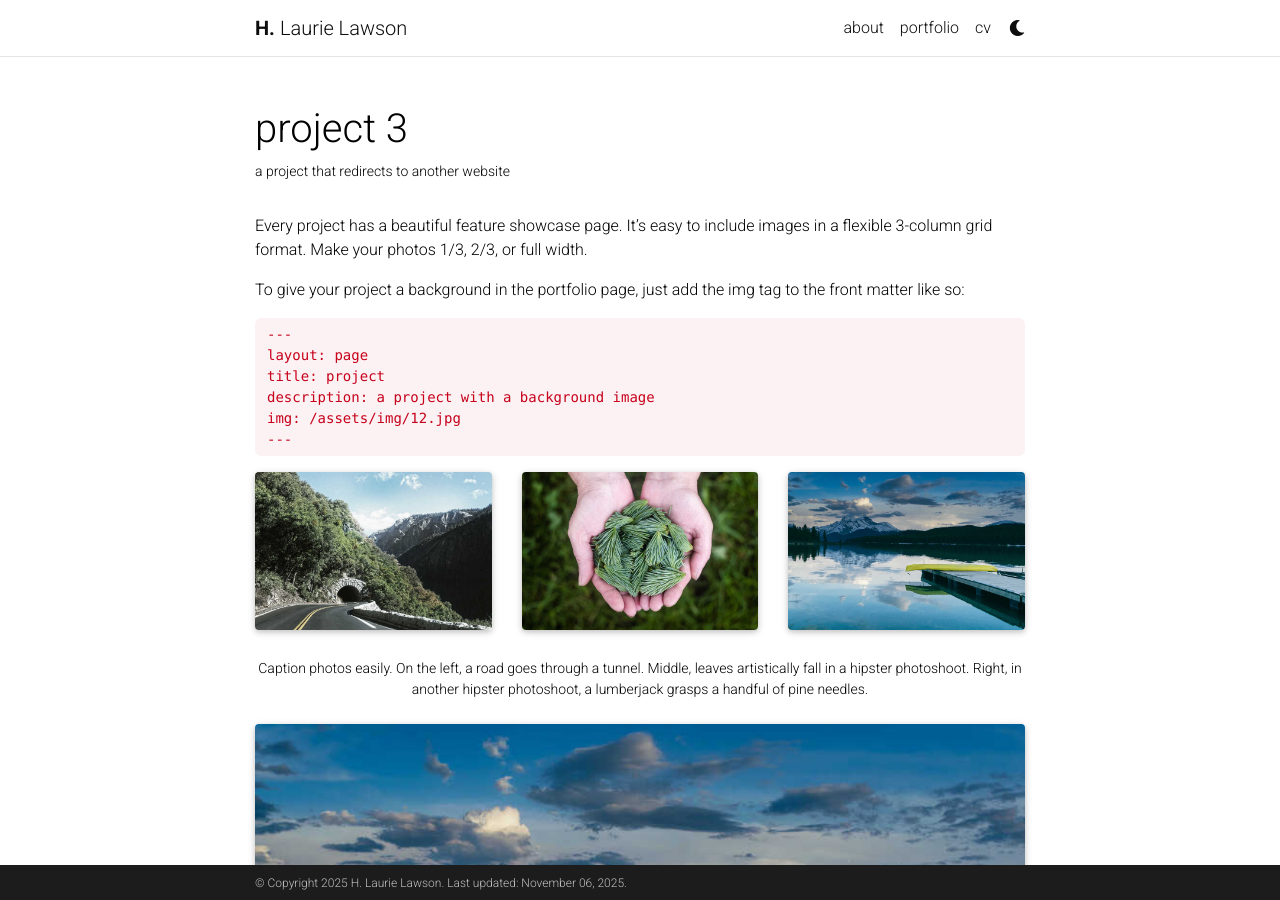
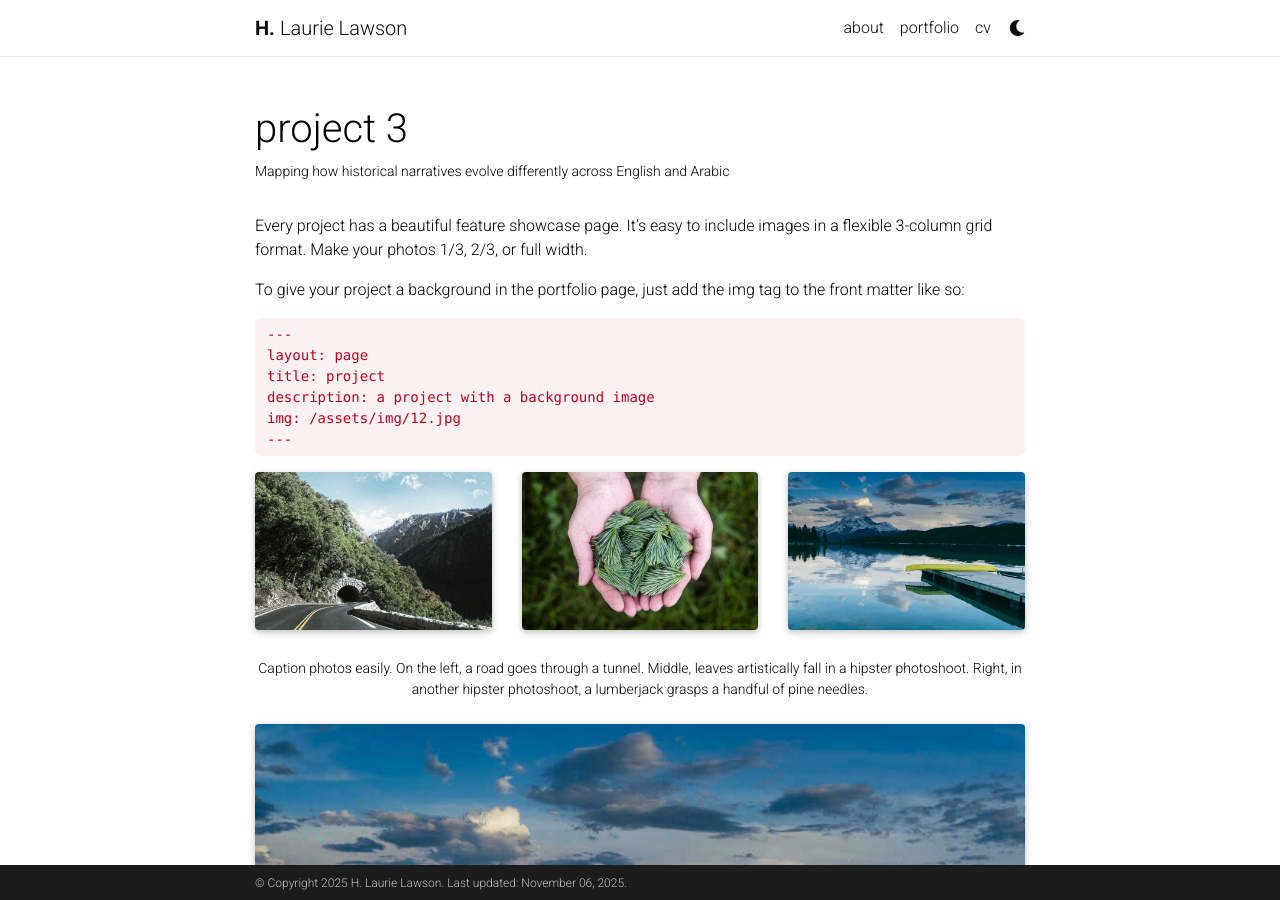
Before and after one commit to hlaurielawson/hlaurielawson.github.io, a Jekyll site: the page built from _projects/3_project.md, in a window 1280 px wide and 900 px high. Built offline with Jekyll 4.4.1, drawn with Linux system fonts in a browser that asks for light colours; full-size pictures stand in for the smaller copies a plugin makes; comment, search, counter and statistics services are not loaded; a style sheet for code colours, icons or effects is not loaded.

Commit message:
updating project3

```diff
--- a/_projects/3_project.md
+++ b/_projects/3_project.md
@@ -1,11 +1,11 @@
 ---
 layout: page
 title: project 3
-description: a project that redirects to another website
+description: Mapping how historical narratives evolve differently across English and Arabic
 img: assets/img/7.jpg
 redirect: https://unsplash.com
 importance: 3
-category: work
+category: Past
 ---
 
 Every project has a beautiful feature showcase page.
```
Also changed, not shown: 1 other file.
